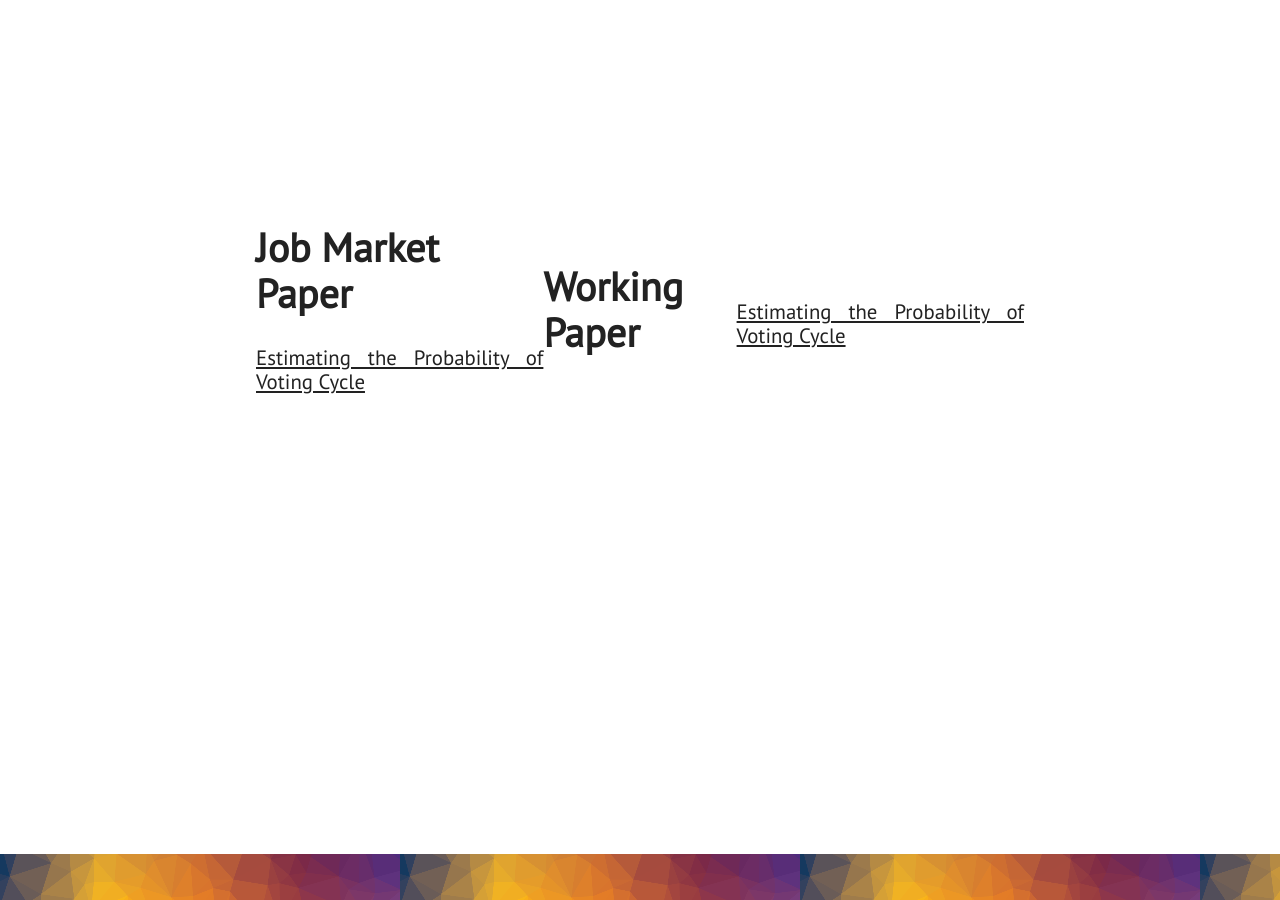
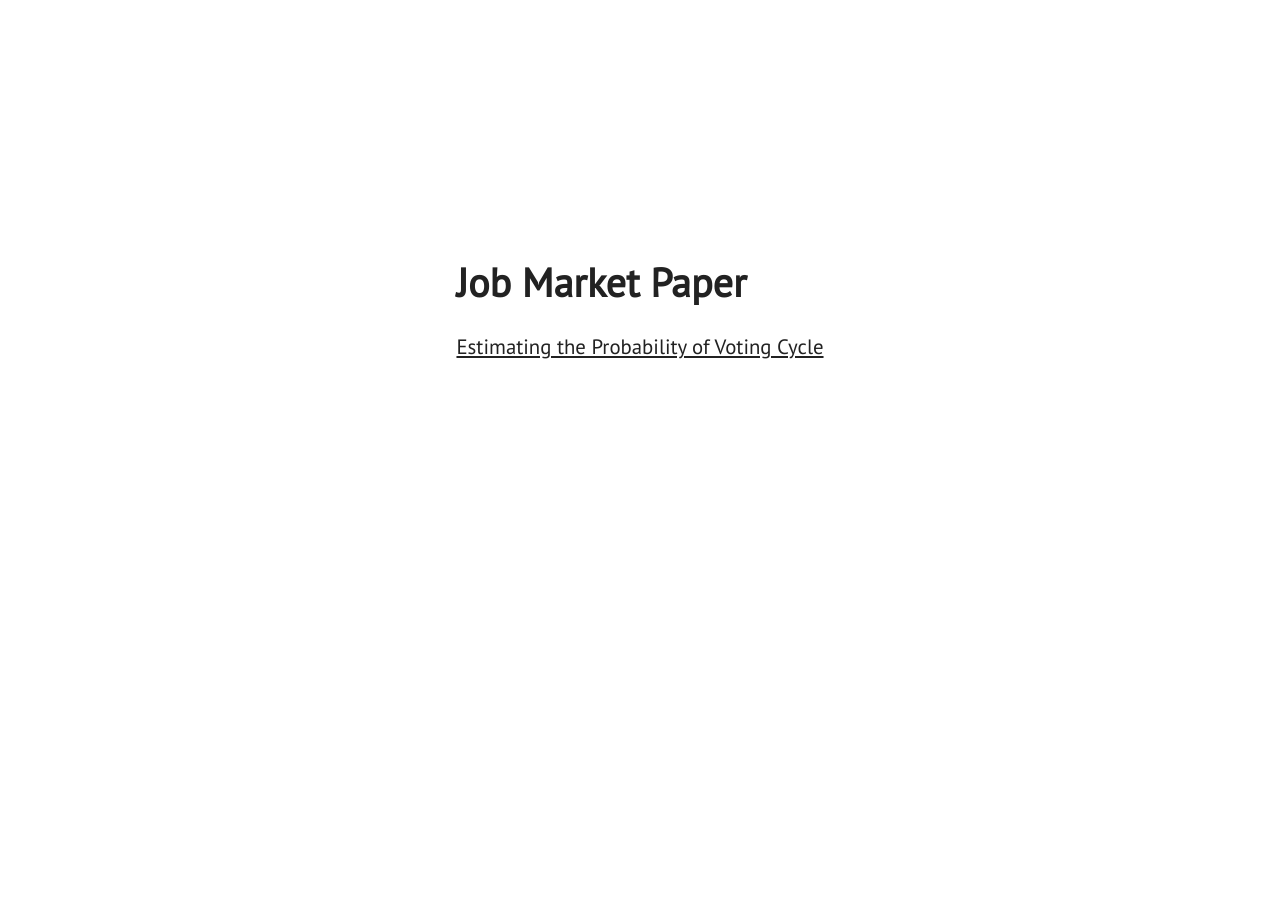
Before and after one commit to KevinKCV/kevinzou, a Jekyll site: the page built from index.html, in a window 1280 px wide and 900 px high, scrolled down 3124 px. Built offline with Jekyll 4.4.1, drawn with Linux system fonts in a browser that asks for light colours; nearby versions of some CDN libraries.

Commit message:
Update 03jobmarketP.html

```diff
--- a/_includes/03jobmarketP.html
+++ b/_includes/03jobmarketP.html
@@ -6,12 +6,15 @@
                 <a href="/assets/doc/CGSONG_EPV.pdf">Estimating the Probability of Voting Cycle</a>
             </p>
             </div>
-            <div class="section-heading">Working Paper</div>
+        </div>
+    </section>
+    <section class="section about" id="jmp">
+        <div id="jmp-text">
+            <div class="section-heading">Job Market Paper</div>
             <p class="paragraph-text justify-text">
                 <a href="/assets/doc/CGSONG_EPV.pdf">Estimating the Probability of Voting Cycle</a>
             </p>
             </div>
-
         </div>
     </section>
 </div>
```
